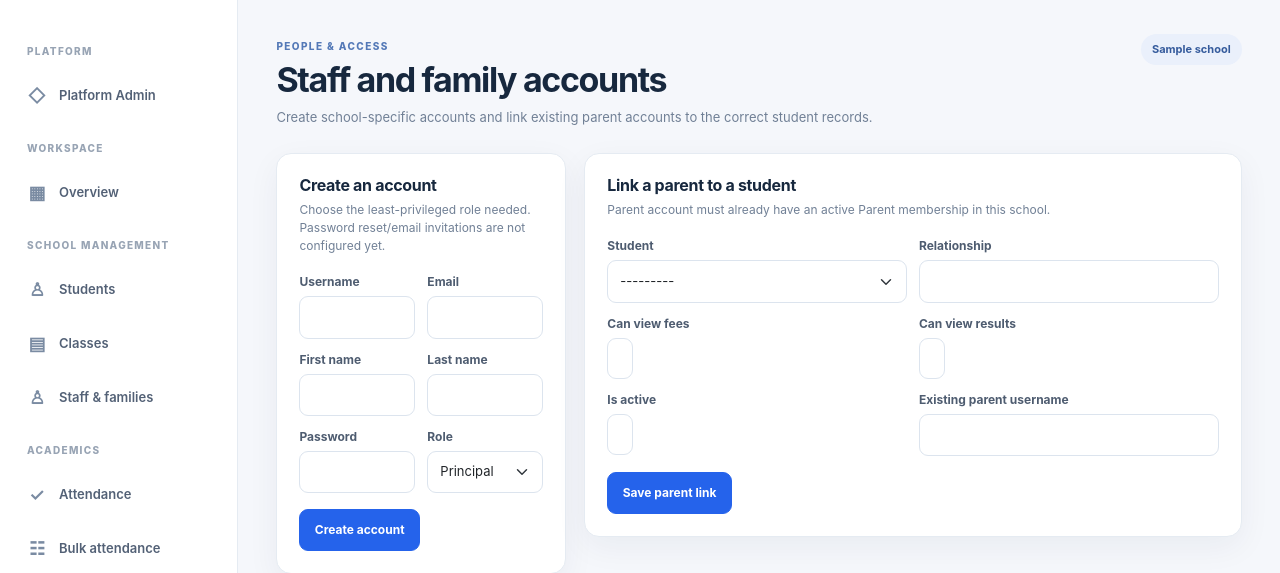
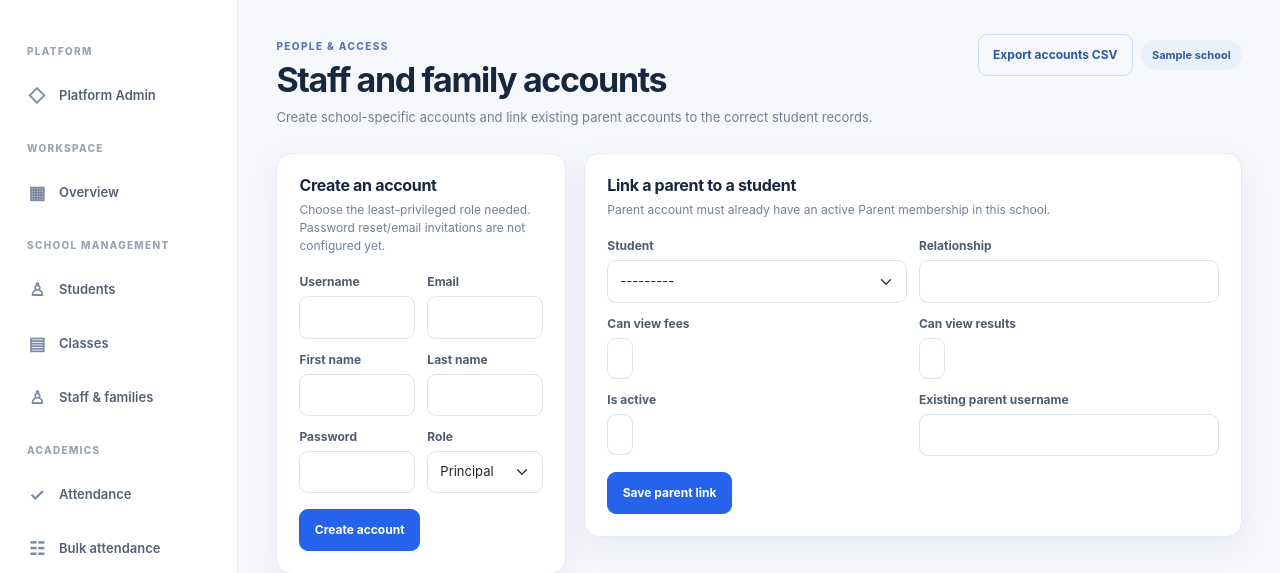
Before and after one commit to pk8873/My_school, a Django app: page /staff/ in a window 1280 px wide. Shown: the part 76-649 px from the top of the page. Run offline with Django 5.2, Linux system fonts and the light colour scheme; a user stored in the database is signed in; tables that the repository leaves empty hold one stand-in row (values such as "Sample post").

Commit message:
feat: add account directory export link

```diff
--- a/templates/schools/staff_management.html
+++ b/templates/schools/staff_management.html
@@ -1,7 +1,7 @@
 {% extends "base.html" %}
 {% block title %}Staff & family accounts · School Saathi{% endblock %}
 {% block content %}
-<div class="page-heading"><div><span class="eyebrow">PEOPLE & ACCESS</span><h1>Staff and family accounts</h1><p>Create school-specific accounts and link existing parent accounts to the correct student records.</p></div><span class="soft-badge">{{ membership.school.name }}</span></div>
+<div class="page-heading"><div><span class="eyebrow">PEOPLE & ACCESS</span><h1>Staff and family accounts</h1><p>Create school-specific accounts and link existing parent accounts to the correct student records.</p></div><div class="d-flex flex-wrap align-items-center gap-2"><a class="btn btn-outline-primary" href="/reports/staff-directory.csv?school={{ membership.school_id }}">Export accounts CSV</a><span class="soft-badge">{{ membership.school.name }}</span></div></div>
 <div class="workspace-grid"><section class="panel"><div class="panel-heading"><div><h2>Create an account</h2><p>Choose the least-privileged role needed. Password reset/email invitations are not configured yet.</p></div></div><form method="post">{% csrf_token %}<input type="hidden" name="action" value="create_staff"><input type="hidden" name="school" value="{{ membership.school_id }}"><div class="form-grid">{% for field in form %}<div class="form-field"><label for="{{ field.id_for_label }}">{{ field.label }}</label>{{ field }}{% for error in field.errors %}<small class="text-danger">{{ error }}</small>{% endfor %}</div>{% endfor %}</div>{% if form.non_field_errors %}<div class="alert alert-danger">{{ form.non_field_errors }}</div>{% endif %}<button class="btn btn-primary mt-3" type="submit">Create account</button></form></section>
 <section class="panel"><div class="panel-heading"><div><h2>Link a parent to a student</h2><p>Parent account must already have an active Parent membership in this school.</p></div></div><form method="post">{% csrf_token %}<input type="hidden" name="action" value="link_parent"><input type="hidden" name="school" value="{{ membership.school_id }}"><div class="form-grid">{% for field in link_form %}<div class="form-field"><label for="{{ field.id_for_label }}">{{ field.label }}</label>{{ field }}{% for error in field.errors %}<small class="text-danger">{{ error }}</small>{% endfor %}</div>{% endfor %}</div>{% if link_form.non_field_errors %}<div class="alert alert-danger">{{ link_form.non_field_errors }}</div>{% endif %}<button class="btn btn-primary mt-3" type="submit">Save parent link</button></form></section></div>
 <section class="panel mt-4"><div class="panel-heading"><div><h2>Link a student portal account</h2><p>Staff must match an existing Student-role account to the correct admission record; students cannot claim profiles themselves.</p></div></div><form method="post">{% csrf_token %}<input type="hidden" name="action" value="link_student"><input type="hidden" name="school" value="{{ membership.school_id }}"><div class="form-grid">{% for field in student_link_form %}<div class="form-field"><label for="{{ field.id_for_label }}">{{ field.label }}</label>{{ field }}{% for error in field.errors %}<small class="text-danger">{{ error }}</small>{% endfor %}</div>{% endfor %}</div>{% if student_link_form.non_field_errors %}<div class="alert alert-danger">{{ student_link_form.non_field_errors }}</div>{% endif %}<button class="btn btn-primary mt-3" type="submit">Link student account</button></form></section>
```
